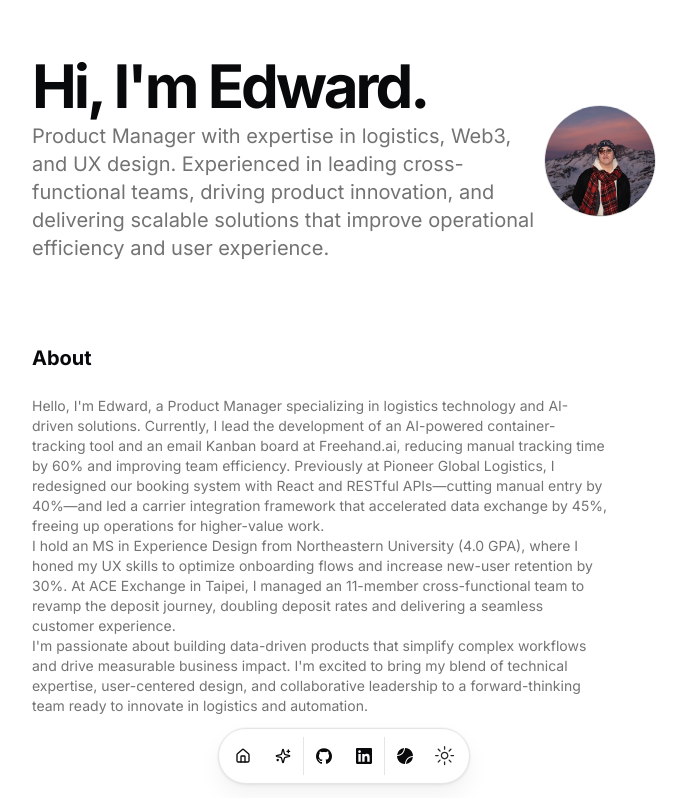
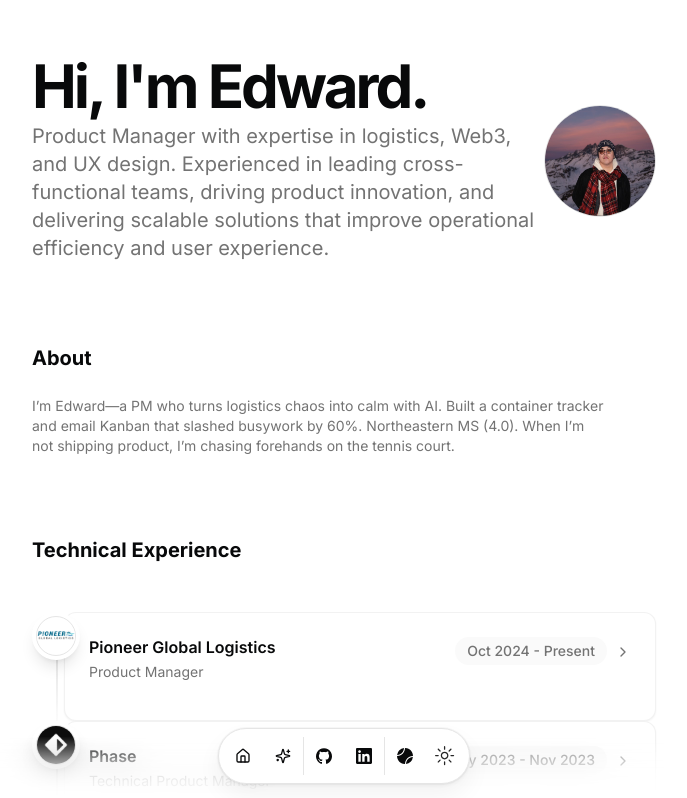
Before and after one commit to edc1009/edc-portfolio, a Next.js app: page / in a window 1280 px wide. Shown: the top 798 px of the page, without its empty margins (296-983 px from the left). Built offline with nearby package versions, Linux system fonts and the light colour scheme.

Commit message:
chore: update About bio text and resume data; keep UI intact

```diff
--- a/src/app/layout.tsx
+++ b/src/app/layout.tsx
@@ -57,6 +57,20 @@ export default function RootLayout({
 }>) {
   return (
     <html lang="en" suppressHydrationWarning>
+      <head>
+        {/* Google tag (gtag.js) */}
+        <script async src="https://www.googletagmanager.com/gtag/js?id=G-JBT6P8N64X"></script>
+        <script
+          dangerouslySetInnerHTML={{
+            __html: `
+              window.dataLayer = window.dataLayer || [];
+              function gtag(){dataLayer.push(arguments);}
+              gtag('js', new Date());
+              gtag('config', 'G-JBT6P8N64X');
+            `,
+          }}
+        />
+      </head>
       <body
         className={cn(
           "min-h-screen bg-background font-sans antialiased",
--- a/src/app/page.tsx
+++ b/src/app/page.tsx
@@ -56,15 +56,9 @@ export default function Page() {
           </BlurFade>
           <div className="space-y-content-sm">
             <BlurFade delay={BLUR_FADE_DELAY * 11}>
-              <p className="max-w-xl text-pretty font-sans text-sm text-muted-foreground dark:text-muted-foreground">
-                Hello, I&apos;m Edward, a Product Manager specializing in logistics technology and AI-driven solutions. Currently, I lead the development of an AI-powered container-tracking tool and an email Kanban board at Freehand.ai, reducing manual tracking time by 60% and improving team efficiency. Previously at Pioneer Global Logistics, I redesigned our booking system with React and RESTful APIs—cutting manual entry by 40%—and led a carrier integration framework that accelerated data exchange by 45%, freeing up operations for higher-value work.
-              </p>
-              <p className="max-w-xl text-pretty font-sans text-sm text-muted-foreground dark:text-muted-foreground">
-                I hold an MS in Experience Design from Northeastern University (4.0 GPA), where I honed my UX skills to optimize onboarding flows and increase new-user retention by 30%. At ACE Exchange in Taipei, I managed an 11-member cross-functional team to revamp the deposit journey, doubling deposit rates and delivering a seamless customer experience.
-              </p>
-              <p className="max-w-xl text-pretty font-sans text-sm text-muted-foreground dark:text-muted-foreground">
-                I&apos;m passionate about building data-driven products that simplify complex workflows and drive measurable business impact. I&apos;m excited to bring my blend of technical expertise, user-centered design, and collaborative leadership to a forward-thinking team ready to innovate in logistics and automation.
-              </p>
+              <div className="max-w-xl text-pretty font-sans text-sm text-muted-foreground dark:text-muted-foreground">
+                I’m Edward—a PM who turns logistics chaos into calm with AI. Built a container tracker and email Kanban that slashed busywork by 60%. Northeastern MS (4.0). When I’m not shipping product, I’m chasing forehands on the tennis court.
+              </div>
             </BlurFade>
           </div>
         </div>
--- a/src/data/resume.tsx
+++ b/src/data/resume.tsx
@@ -120,7 +120,7 @@ export const DATA = {
       links: [
         {
           type: "Source",
-          href: "https://github.com/edc1009/ai-freight-track",
+          href: "https://edc1009.github.io/aifreighttrack/",
           icon: <Icons.github className="size-3" />,
         },
       ],
```
